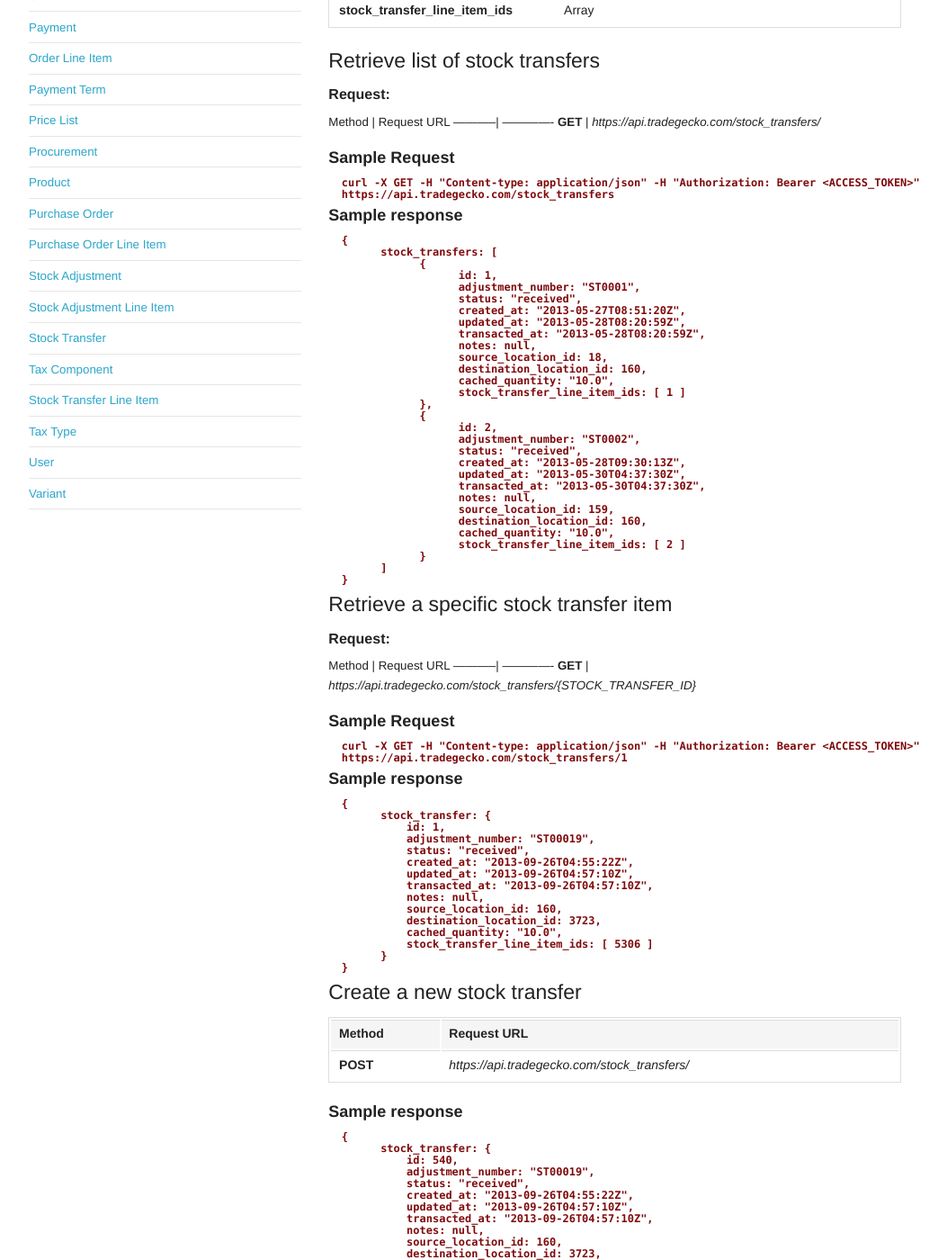
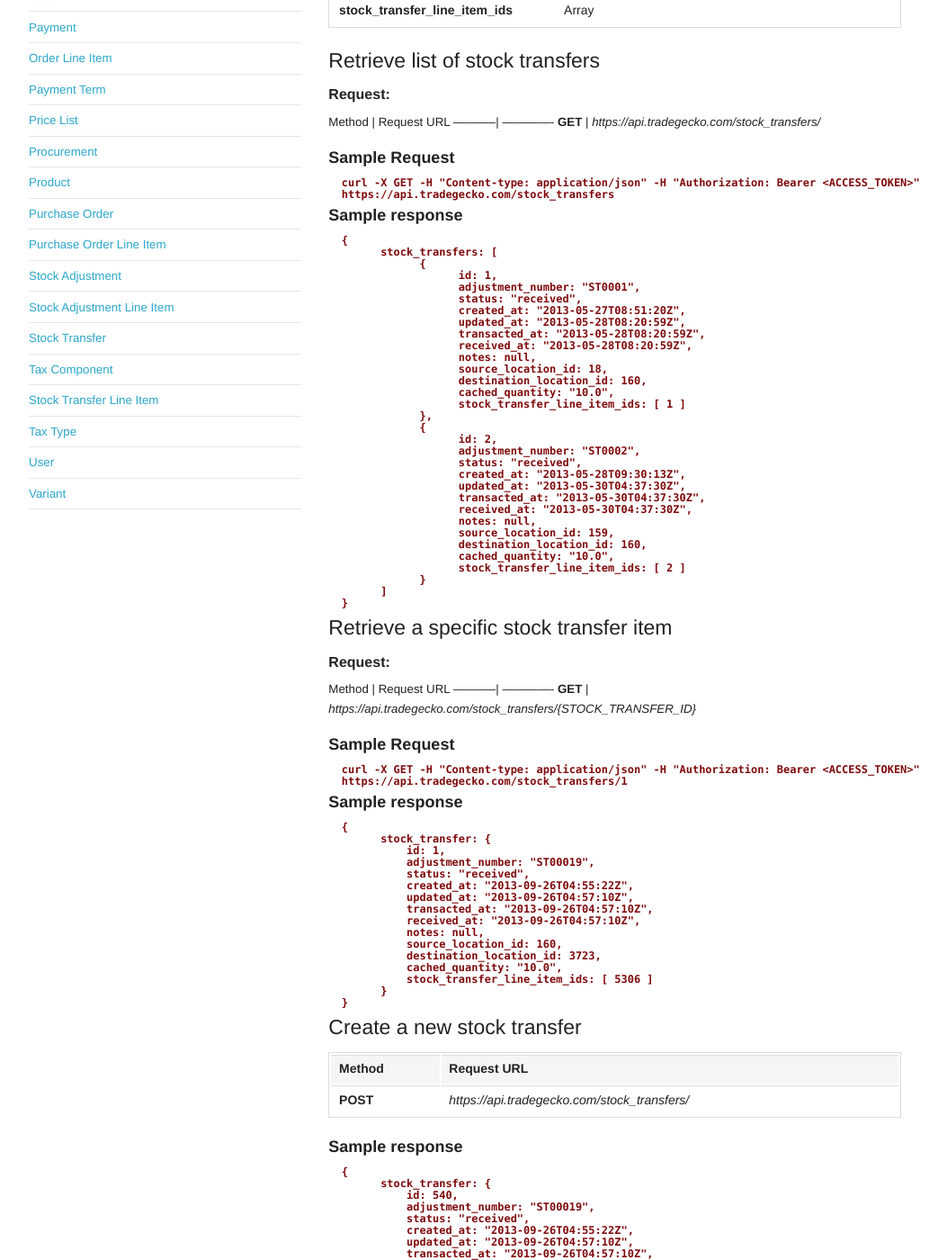
Before and after one commit to tradegecko/docs_old, a Jekyll site: the page built from _posts/2013-01-10-stock-transfer.md, in a window 1280 px wide and 1400 px high, scrolled down 545 px. Shown: the whole window at 90% size, without its empty margins (123-1176 px from the left). Built offline with Jekyll 4.4.1, drawn with Linux system fonts in a browser that asks for light colours; some web fonts are replaced; Markdown is read by kramdown in place of the engine named in the settings; some of the changed text lies outside the part shown.

Commit message:
Update stock_transfer payload, received_at

```diff
--- a/_posts/2013-01-10-stock-transfer.md
+++ b/_posts/2013-01-10-stock-transfer.md
@@ -41,6 +41,7 @@
                         created_at: "2013-05-27T08:51:20Z",
                         updated_at: "2013-05-28T08:20:59Z",
                         transacted_at: "2013-05-28T08:20:59Z",
+                        received_at: "2013-05-28T08:20:59Z",
                         notes: null,
                         source_location_id: 18,
                         destination_location_id: 160,
@@ -54,6 +55,7 @@
                         created_at: "2013-05-28T09:30:13Z",
                         updated_at: "2013-05-30T04:37:30Z",
                         transacted_at: "2013-05-30T04:37:30Z",
+                        received_at: "2013-05-30T04:37:30Z",
                         notes: null,
                         source_location_id: 159,
                         destination_location_id: 160,
@@ -85,6 +87,7 @@
                 created_at: "2013-09-26T04:55:22Z",
                 updated_at: "2013-09-26T04:57:10Z",
                 transacted_at: "2013-09-26T04:57:10Z",
+                received_at: "2013-09-26T04:57:10Z",
                 notes: null,
                 source_location_id: 160,
                 destination_location_id: 3723,
@@ -110,6 +113,7 @@
                 created_at: "2013-09-26T04:55:22Z",
                 updated_at: "2013-09-26T04:57:10Z",
                 transacted_at: "2013-09-26T04:57:10Z",
+                received_at: "2013-09-26T04:57:10Z",
                 notes: null,
                 source_location_id: 160,
                 destination_location_id: 3723,
@@ -134,6 +138,7 @@
                 created_at: "2013-09-26T04:55:22Z",
                 updated_at: "2013-09-26T04:57:10Z",
                 transacted_at: "2013-09-26T04:57:10Z",
+                received_at: "2013-09-26T04:57:10Z",
                 notes: null,
                 source_location_id: 160,
                 destination_location_id: 3723,
```
